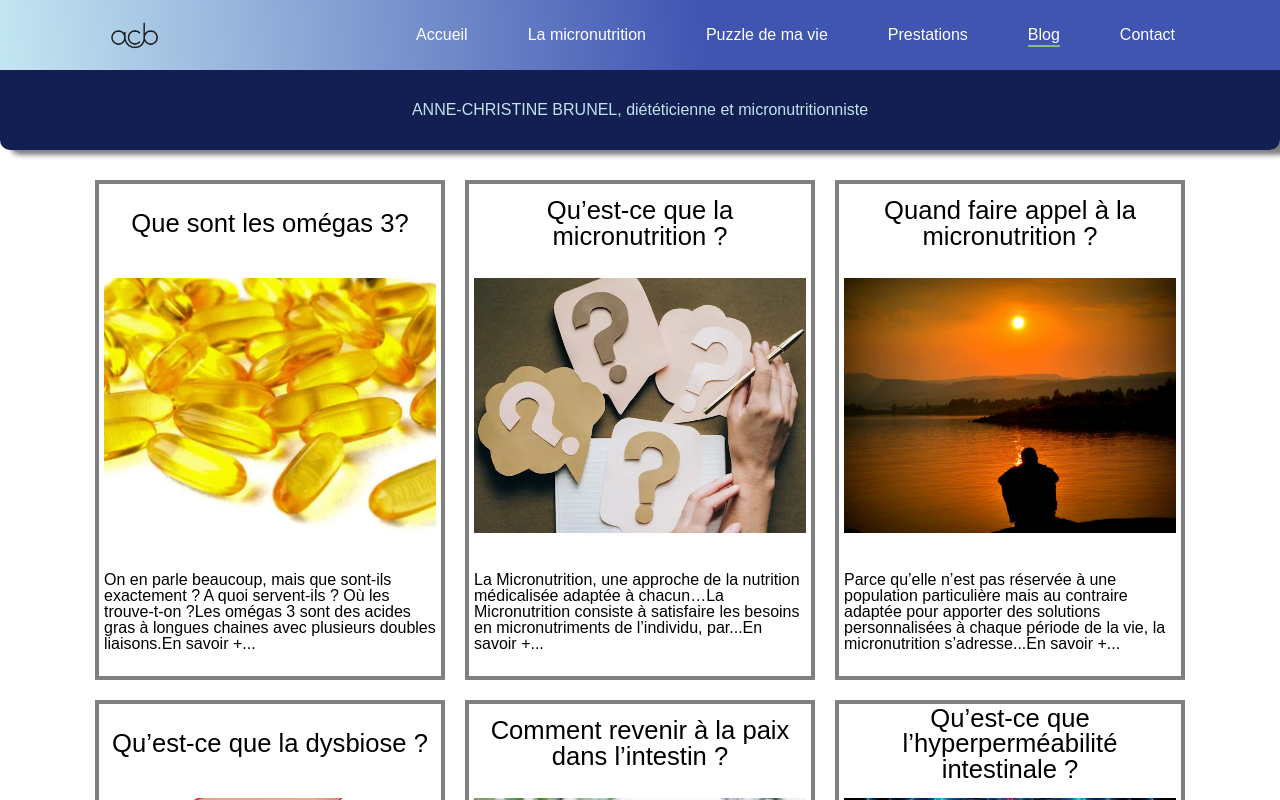
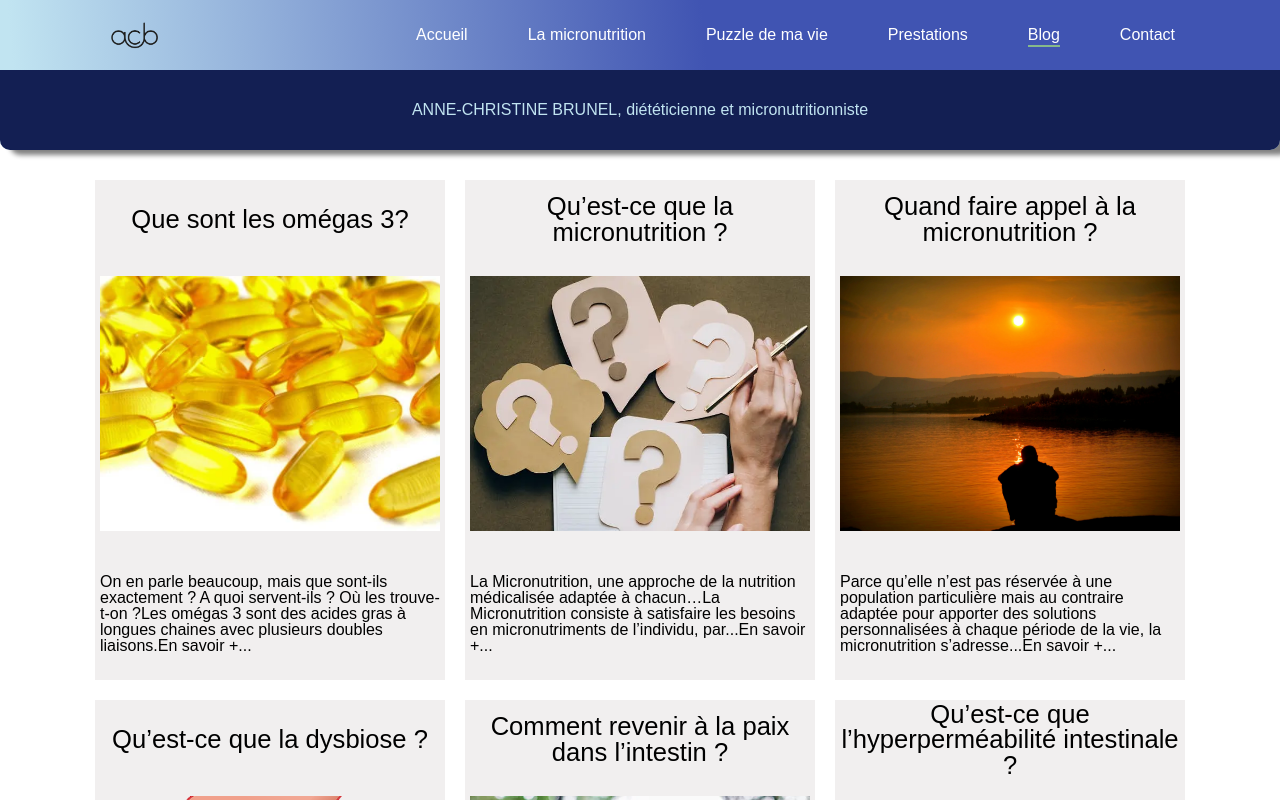
Before and after one commit to Ben43200/brunel-vite, a React (Vite) app: page /blog in a window 1280 px wide. Shown: the top 800 px of the page. Built offline with nearby package versions, Linux system fonts and the light colour scheme.

Commit message:
ajout background-color blog-card gris clair suppression border 2px soli

```diff
--- a/src/pages/blog/blog.scss
+++ b/src/pages/blog/blog.scss
@@ -39,7 +39,8 @@ gap:20px;
     color: black;
     display: grid;
     justify-items: center;
-    border: 4px solid gray;
+    // border: 4px solid gray;
+    background-color: #f1efef;
     // box-shadow: 3px 3px 7px 2px #4054b2;
     // box-shadow: 3px 3px 7px 2px #c1e4f1;
 
```
